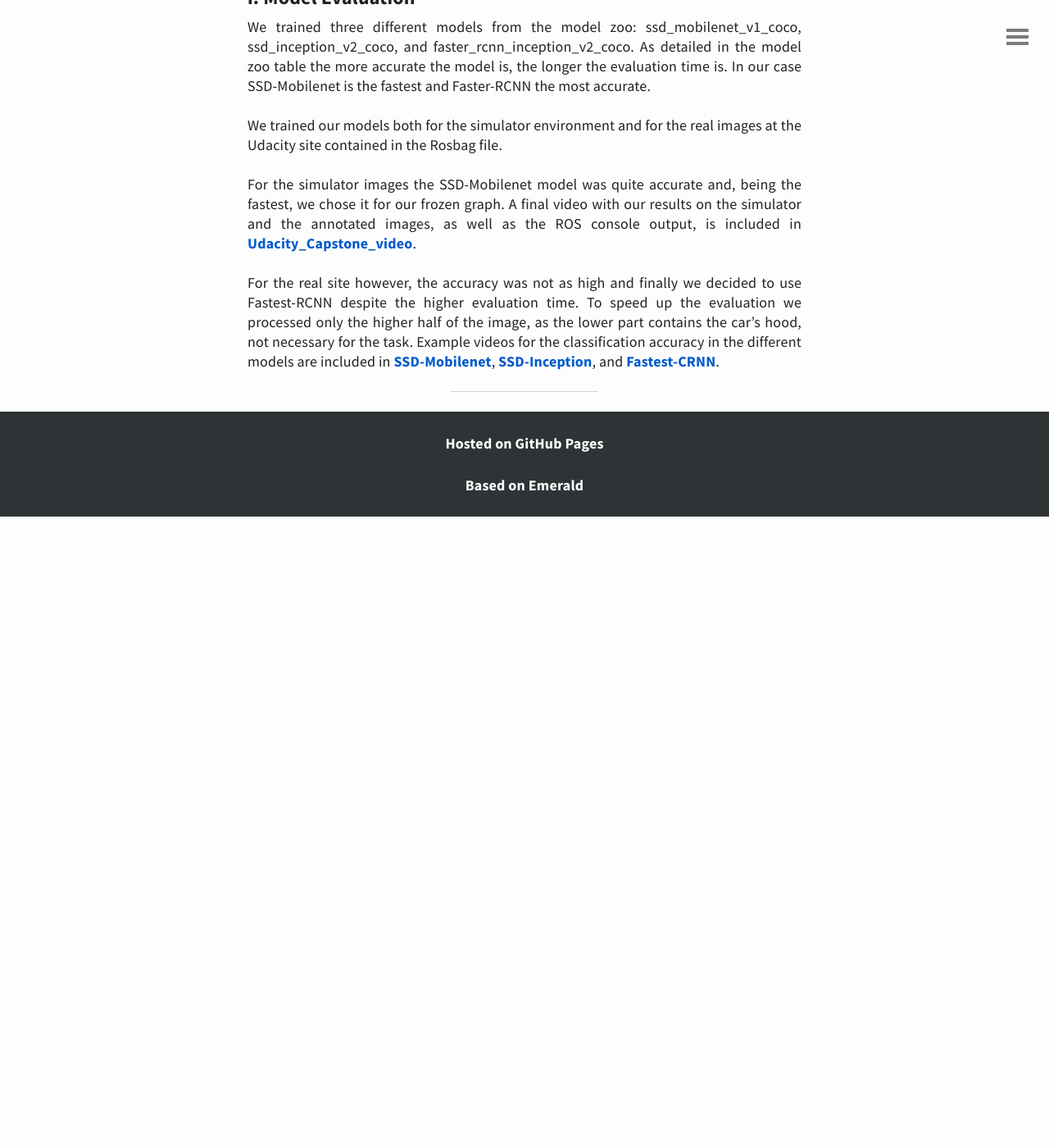
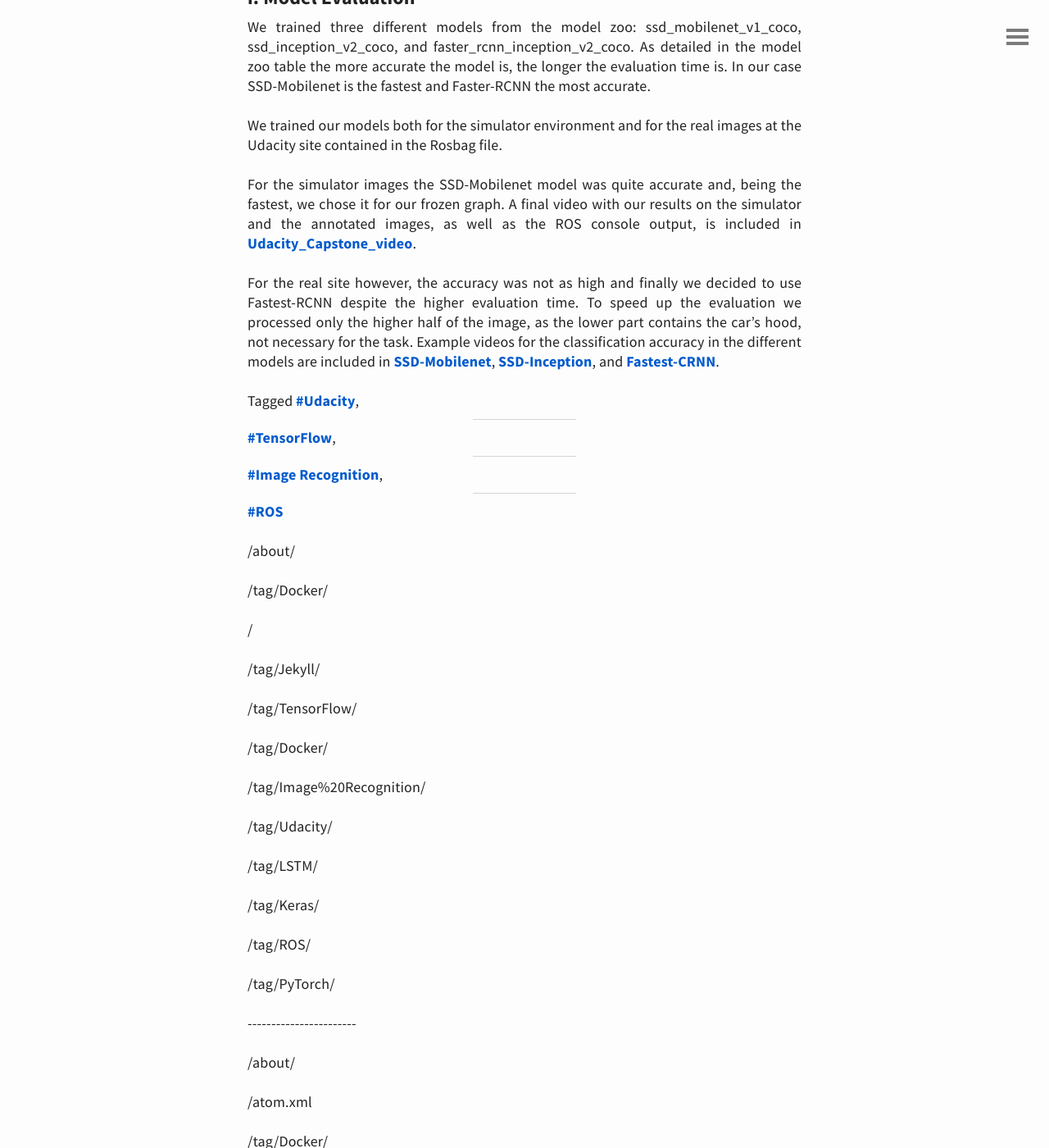
Before and after one commit to josehoras/josehoras.github.io, a Jekyll site: the page built from _posts/2019-09-07-sdc-capstone-project.md, in a window 1280 px wide and 1400 px high, scrolled down 17957 px. Shown: the whole window at 82% size. Built offline with Jekyll 4.4.1, drawn with Linux system fonts in a browser that asks for light colours; comment, search, counter and statistics services are not loaded; before the commit the page ends 18587 px from its top, so only the background shows below that; some of the changed text lies outside the part shown.

Commit message:
Tags implementation

```diff
--- a/_layouts/post.html
+++ b/_layouts/post.html
@@ -7,6 +7,25 @@
 	<div class="content">
 		{{ content }}
 	</div>
+
+  <p>
+    Tagged
+    {% for tag in page.tags %}
+    <a class="post" href="/tag/{{tag}}">#{{tag}}</a>{% unless forloop.last %}, {% endunless %}
+    {% endfor %}
+  </p>
+
+	{% for page in site.html_pages %}
+		<p>{{ page.url }}</p>
+	{% endfor %}
+	<p>-----------------------</p>
+	{% for page in site.pages %}
+		<p>{{ page.url }}</p>
+		<!-- {% if page.layout == "page" %}
+			<a href="{% if site.baseurl == "/" %}{{ page.url }}{% else %}{{ page.url | prepend: site.baseurl }}{% endif %}" title="{{ page.title }}">{{ page.title }}</a>
+		{% endif %} -->
+	{% endfor %}
+
 </article>
 
 {% if page.title != "About" %}
```
